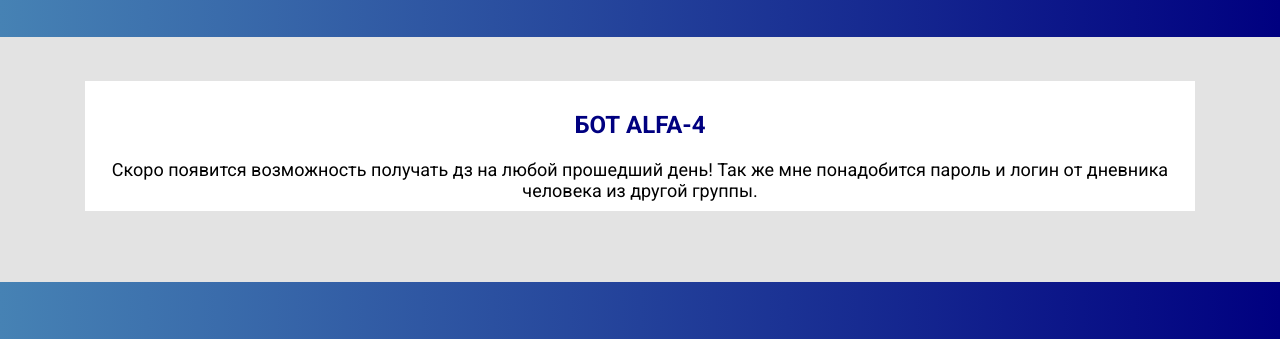
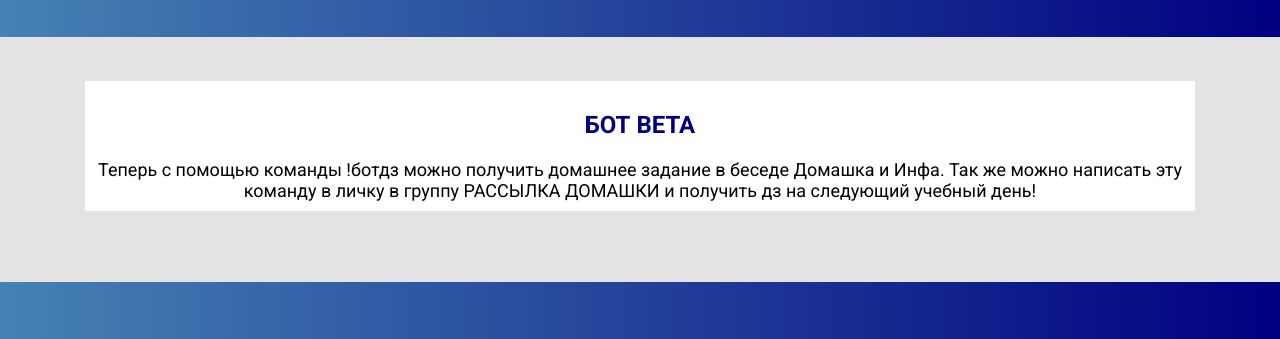
Before and after one commit to Eujune/Eujune.github.io, a plain HTML site: page html-pages/pg-4.html in a window 1280 px wide. Shown: the part 202-541 px from the top of the page. Drawn offline with Linux system fonts and the light colour scheme.

Commit message:
Update pg-4.html

```diff
--- a/html-pages/pg-4.html
+++ b/html-pages/pg-4.html
@@ -34,8 +34,8 @@
 			<div class="container">
 				<div class="main-block">
 
-					<h2 class="main-title">БОТ ALFA-4</h2>
-					<p class="main-text">Скоро появится возможность получать дз на любой прошедший день! Так же мне понадобится пароль и логин от дневника человека из другой группы.</p>
+					<h2 class="main-title">БОТ Beta</h2>
+					<p class="main-text">Теперь с помощью команды !ботдз можно получить домашнее задание в беседе Домашка и Инфа. Так же можно написать эту команду в личку в группу РАССЫЛКА ДОМАШКИ и получить дз на следующий учебный день!</p>
 				</div>
 			</div>
 		</section>
```
